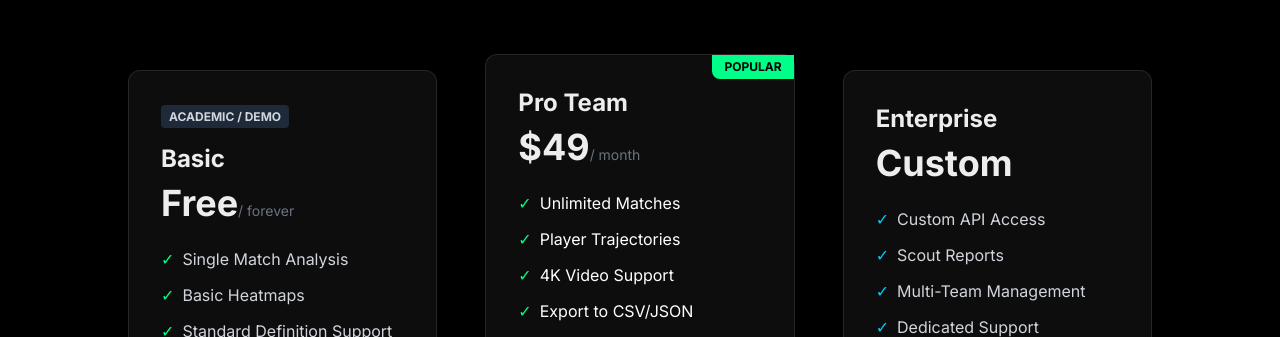
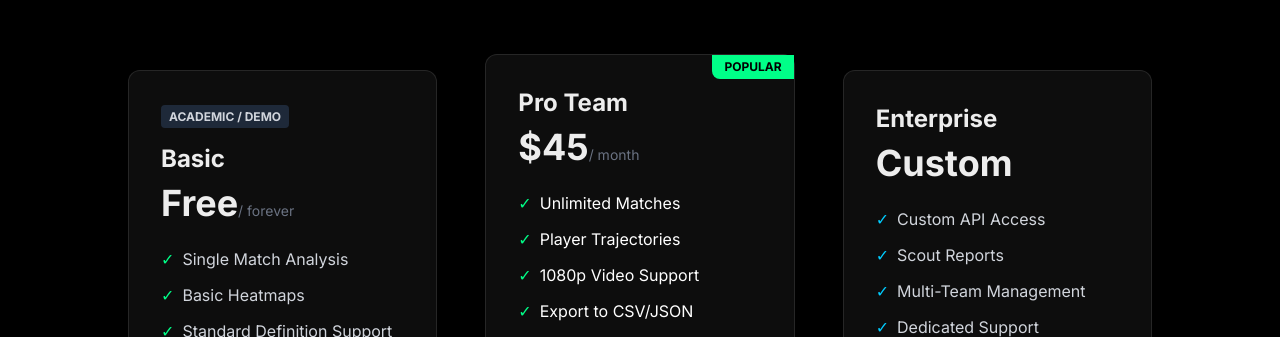
Before and after one commit to haider6789/Futviz, a Next.js app: page / in a window 1280 px wide. Shown: the part 4140-4477 px from the top of the page. Built offline with nearby package versions, Linux system fonts and the light colour scheme.

Commit message:
price and resolution updated

```diff
--- a/app/components/Pricing.tsx
+++ b/app/components/Pricing.tsx
@@ -34,11 +34,11 @@ export default function Pricing() {
                             POPULAR
                         </div>
                         <h3 className="text-2xl font-bold mb-2">Pro Team</h3>
-                        <div className="text-4xl font-bold mb-6">$49<span className="text-sm font-normal text-gray-500">/ month</span></div>
+                        <div className="text-4xl font-bold mb-6">$45<span className="text-sm font-normal text-gray-500">/ month</span></div>
                         <ul className="space-y-3 mb-8 flex-1">
                             <li className="flex items-center text-white"><span className="text-[var(--primary)] mr-2">✓</span> Unlimited Matches</li>
                             <li className="flex items-center text-white"><span className="text-[var(--primary)] mr-2">✓</span> Player Trajectories</li>
-                            <li className="flex items-center text-white"><span className="text-[var(--primary)] mr-2">✓</span> 4K Video Support</li>
+                            <li className="flex items-center text-white"><span className="text-[var(--primary)] mr-2">✓</span> 1080p Video Support</li>
                             <li className="flex items-center text-white"><span className="text-[var(--primary)] mr-2">✓</span> Export to CSV/JSON</li>
                         </ul>
                         <Link href="/demo" className="w-full py-3 rounded bg-[var(--primary)] text-black font-bold hover:bg-[#00e67a] transition-colors shadow-lg shadow-[var(--primary-glow)] block text-center">
```
